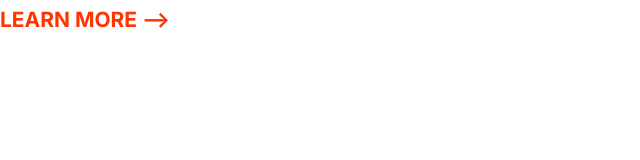
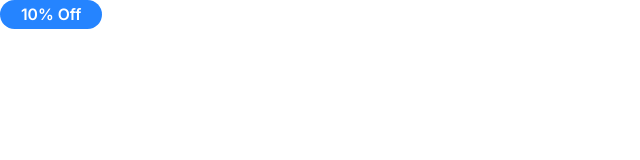
Before and after one commit to jesiallen/codeWithMosh-Moshify-HTML-CSS, a plain HTML site: page index.html in a window 1280 px wide. Shown: the whole page, without its empty margins (0-640 px from the left). Drawn offline with Linux system fonts and the light colour scheme.

Commit message:
Built badge component.

```diff
--- a/css/styles.css
+++ b/css/styles.css
@@ -40,7 +40,7 @@ p {
   margin-top: 0;
 }
 
-@media screen and(min-width: 1024px) {
+@media screen and (min-width: 1024px) {
   body {
     font-size: 1.8rem;
   }
@@ -76,8 +76,40 @@ a {
 .link-arrow:hover::after {
   margin-left: 10px;
 }
-@media screen and(min-width: 1024px) {
+@media screen and (min-width: 1024px) {
   .link-arrow {
     font-size: 1.5rem;
   }
 }
+
+/* Badges */
+.badge {
+  border-radius: 20px;
+  font-size: 2rem;
+  font-weight: 600;
+  padding: 0.5rem 2rem;
+  white-space: nowrap;
+}
+
+.badge--primary {
+  background: var(--color-primary);
+  color: #fff;
+}
+
+.badge--secondary {
+  background: var(--color-secondary);
+  color: #fff;
+}
+
+.badge--small {
+  font-size: 1.6rem;
+}
+
+@media screen and (min-width: 1024px) {
+  .badge {
+    font-size: 1.5rem;
+  }
+  .badge--small {
+    font-size: 1.2rem;
+  }
+}
--- a/index.html
+++ b/index.html
@@ -8,13 +8,13 @@
     <link rel="preconnect" href="https://fonts.googleapis.com" />
     <link rel="preconnect" href="https://fonts.gstatic.com" crossorigin />
     <link
-      href="https://fonts.googleapis.com/css2?family=Inter:wght@400;700&display=swap"
+      href="https://fonts.googleapis.com/css2?family=Inter:wght@400;600;700&display=swap"
       rel="stylesheet"
     />
     <link rel="stylesheet" href="css/normalize.css" />
     <link rel="stylesheet" href="css/styles.css" />
   </head>
   <body>
-    <a href="#" class="link-arrow">Learn More</a>
+    <span class="badge badge--primary">10% Off</span>
   </body>
 </html>
```
Also changed, not shown: components/badge.html (added, +1 -0 lines).
